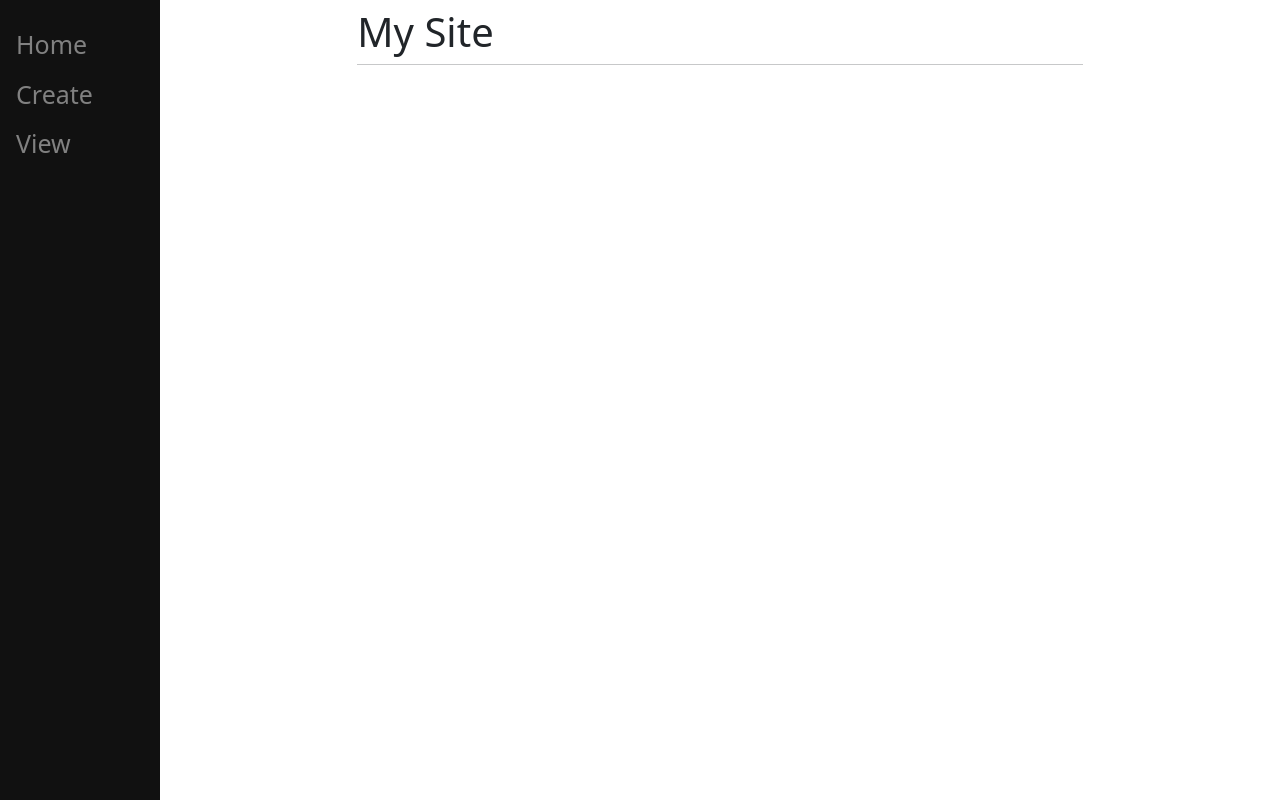
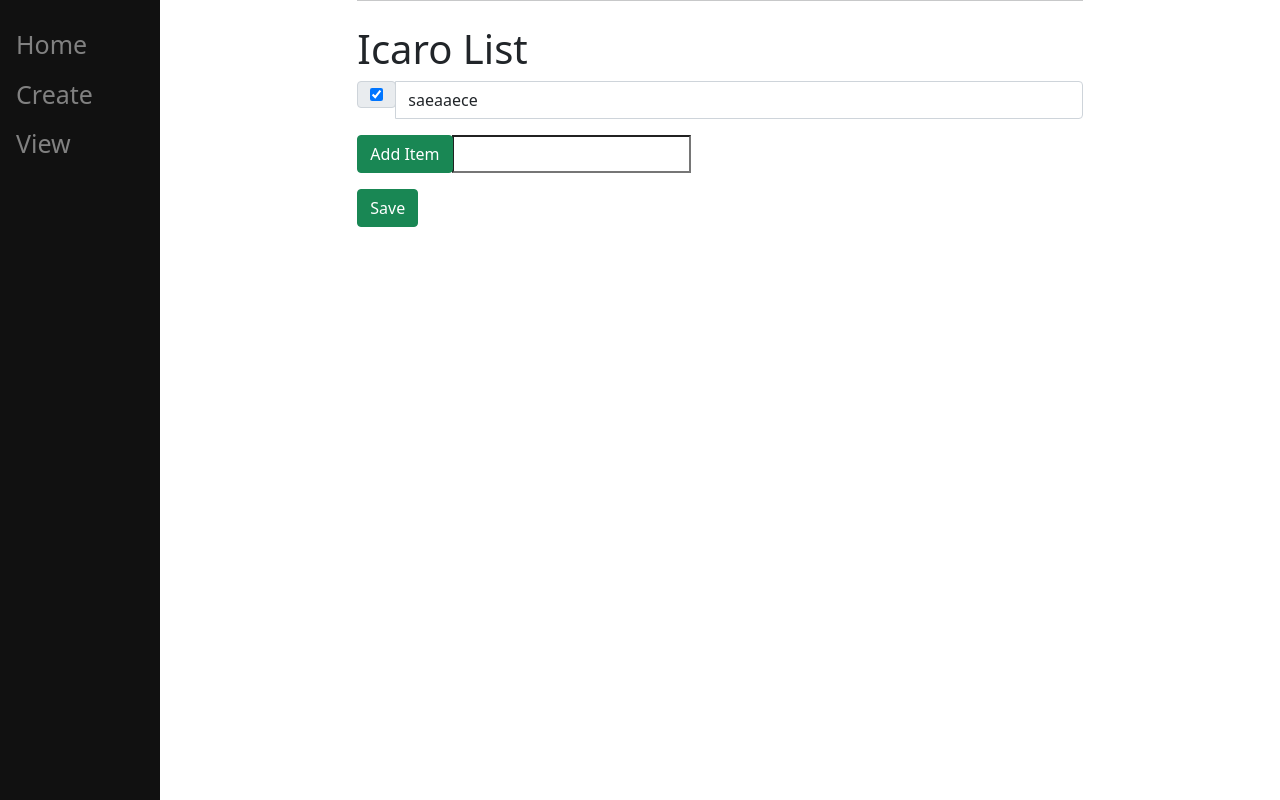
Before and after one commit to Danilo-Xaxa/estudos_django, a Django app: page /3 in a window 1280 px wide. Run offline with Django 3.2, Linux system fonts and the light colour scheme; data comes from the database, SQL or seed files in the repository; both versions use the stored data as it was after the commit; some libraries are stand-ins or nearby versions.

Commit message:
bootstrap quase completo

```diff
--- a/tech with tim/django_tutorial/meu_projeto/principal/templates/principal/layout.html
+++ b/tech with tim/django_tutorial/meu_projeto/principal/templates/principal/layout.html
@@ -18,9 +18,8 @@
 	<div id="content" name="content" class="main">
 		<div class="row justify-content-center">
 			<div class="col-8">
-				<h1 class="mt-2">My Site</h1>
 				<hr class="mt-0 mb-4">
-				{% block content %}
+				{% block corpo %}
 				{% endblock %}
 			</div>
 		</div>
--- a/tech with tim/django_tutorial/meu_projeto/principal/templates/principal/todo_list.html
+++ b/tech with tim/django_tutorial/meu_projeto/principal/templates/principal/todo_list.html
@@ -5,17 +5,28 @@
     <h1>{{todo_list.name}}</h1>
     <form method="post" action="#">
     {% csrf_token %}
-        <ul>
             {% for item in todo_list.item_set.all %}
+            <div class="input-group mb-3">
+                <div class="input-group-prepend">
+                    <div class="input-group-text">
                 {% if item.complete == True %}
-                    <li><input type="checkbox", value="clicked", name="c{{item.id}}" checked>{{item.text}}</li>
+                    <input type="checkbox", value="clicked", name="c{{item.id}}" checked>
                 {% else %}
-                    <li><input type="checkbox", value="clicked", name="c{{item.id}}">{{item.text}}</li>
+                    <input type="checkbox", value="clicked", name="c{{item.id}}">
                 {% endif %}
+            </div>
+        </div>
+        <input type="text" value="{{item.text}}" class="form-control">
+    </div>
             {% endfor %}
-        </ul>
-        <button type="submit", name="newItem", value="newItem">Add Item</button>
-        <input type="text", name="new">
-        <button type="submit", name="save", value="save">Save</button>
+
+		<div class="input-group mb-3">
+			<div class="input-group-prepend">
+				<button type="submit" name="newItem" value="newItem" class="btn btn-success">Add Item</button>
+			</div>
+			<input type="text" name="new">
+		</div>
+
+		<button type="submit" name="save" value="save" class="btn btn-success">Save</button>
     </form>
 {% endblock %}
```
Also changed, not shown: tech with tim/django_tutorial/meu_projeto/db.sqlite3.
